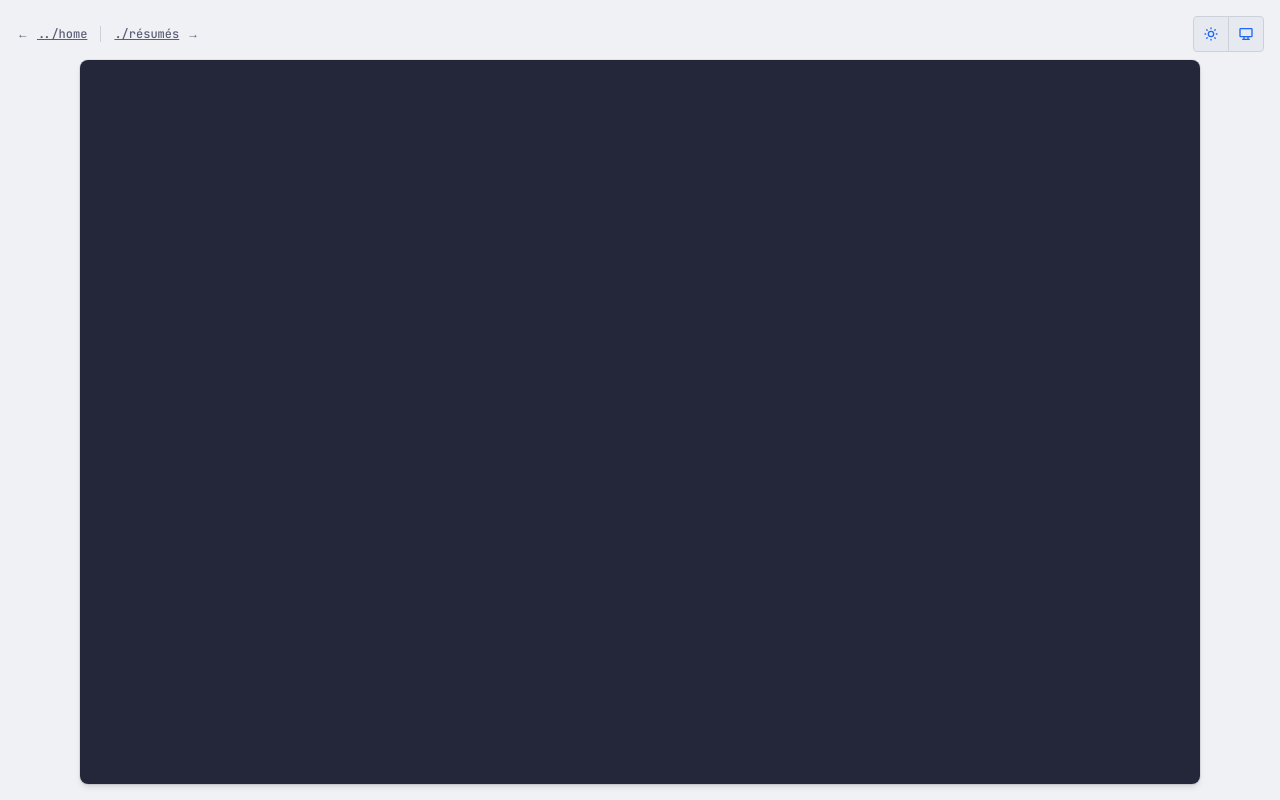
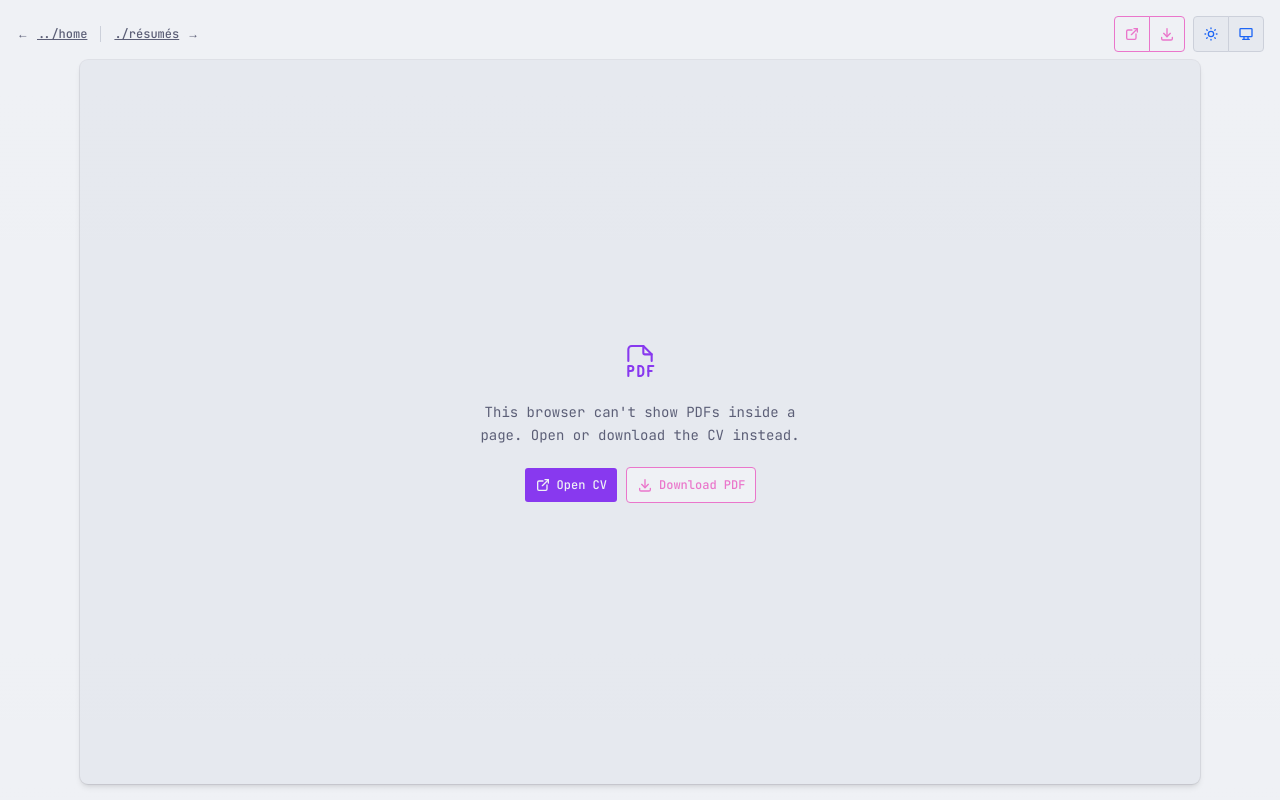
Before and after one commit to jeetsh4h/jeetsh4h-dev, a Next.js app: page /pdf in a window 1280 px wide. Shown: the top 800 px of the page. Built offline with nearby package versions, Linux system fonts and the light colour scheme; a web font is replaced by a local one.

Commit message:
feat(pdf): add viewer fallback and CV actions

```diff
--- a/app/pdf/page.tsx
+++ b/app/pdf/page.tsx
@@ -1,8 +1,15 @@
 import type { Metadata } from "next";
 import { Button } from "@/components/ui/button";
 import Link from "next/link";
+import { IconDownload, IconExternalLink } from "@tabler/icons-react";
 import PDFViewer from "@/components/pdf-viewer";
 import ThemeToggle from "@/components/theme-toggle";
+import {
+  Tooltip,
+  TooltipContent,
+  TooltipTrigger,
+} from "@/components/ui/tooltip";
+import { CV_DOWNLOAD_FILENAME, CV_PATH } from "@/lib/cv";
 
 export const metadata: Metadata = {
   title: "CV",
@@ -19,7 +26,7 @@ export default function PDFPage() {
       id="main-content"
       className="h-dvh flex flex-col"
     >
-      <div className="mx-auto flex w-full flex-none items-center justify-between px-4 pt-2 pb-2 md:p-4 md:pb-2">
+      <div className="mx-auto flex w-full flex-none items-center justify-between gap-2 px-4 pt-2 pb-2 md:p-4 md:pb-2">
         <nav
           aria-label="Page navigation"
           className="flex items-center gap-3"
@@ -51,13 +58,68 @@ export default function PDFPage() {
             <span className="underline">./résumés</span>
             <span
               aria-hidden="true"
-              className="transition-transform group-hover:translate-x-0.5"
+              className="hidden transition-transform group-hover:translate-x-0.5 min-[24rem]:inline"
             >
               →
             </span>
           </Button>
         </nav>
-        <ThemeToggle />
+        <div className="flex items-center gap-2">
+          <div className="flex">
+            <Tooltip>
+              <TooltipTrigger
+                render={
+                  <Button
+                    nativeButton={false}
+                    render={
+                      <a
+                        href={CV_PATH}
+                        target="_blank"
+                        rel="noopener noreferrer"
+                      />
+                    }
+                    variant="secondary"
+                    size="icon-lg"
+                    className="rounded-r-none"
+                    aria-label="Open CV in a new tab"
+                  >
+                    <IconExternalLink
+                      className="size-4"
+                      aria-hidden="true"
+                    />
+                  </Button>
+                }
+              />
+              <TooltipContent side="bottom">Open CV</TooltipContent>
+            </Tooltip>
+            <Tooltip>
+              <TooltipTrigger
+                render={
+                  <Button
+                    nativeButton={false}
+                    render={
+                      <a
+                        href={CV_PATH}
+                        download={CV_DOWNLOAD_FILENAME}
+                      />
+                    }
+                    variant="secondary"
+                    size="icon-lg"
+                    className="-ml-px rounded-l-none"
+                    aria-label="Download CV PDF"
+                  >
+                    <IconDownload
+                      className="size-4"
+                      aria-hidden="true"
+                    />
+                  </Button>
+                }
+              />
+              <TooltipContent side="bottom">Download PDF</TooltipContent>
+            </Tooltip>
+          </div>
+          <ThemeToggle />
+        </div>
       </div>
       <div className="mx-auto min-h-0 w-full max-w-6xl flex-1 px-4 pb-4">
         <PDFViewer />
--- a/components/pdf-viewer.tsx
+++ b/components/pdf-viewer.tsx
@@ -1,13 +1,101 @@
+"use client";
+
+import { useSyncExternalStore } from "react";
+import {
+  IconDownload,
+  IconExternalLink,
+  IconFileTypePdf,
+} from "@tabler/icons-react";
+
+import { Button } from "./ui/button";
 import { Card } from "./ui/card";
+import { CV_DOWNLOAD_FILENAME, CV_PATH } from "@/lib/cv";
+
+function subscribe() {
+  return () => {};
+}
+
+// Browsers without a built-in PDF viewer (e.g. Android Chrome) render an
+// empty iframe and download the file instead, so they get links.
+function getCanShowPdf() {
+  return navigator.pdfViewerEnabled !== false;
+}
+
+// Unknown during prerender; the iframe waits for the client so unsupported
+// browsers never start a download.
+function getServerCanShowPdf() {
+  return null;
+}
+
+function PdfFallback() {
+  return (
+    <div className="flex size-full flex-col items-center justify-center gap-5 p-6 text-center font-mono">
+      <IconFileTypePdf
+        className="size-10 text-primary"
+        stroke={1.25}
+        aria-hidden="true"
+      />
+      <p className="max-w-xs text-sm leading-relaxed text-muted-foreground">
+        This browser can&apos;t show PDFs inside a page. Open or download the CV
+        instead.
+      </p>
+      <div className="flex flex-wrap justify-center gap-2">
+        <Button
+          nativeButton={false}
+          render={
+            <a
+              href={CV_PATH}
+              target="_blank"
+              rel="noopener noreferrer"
+            />
+          }
+          size="lg"
+        >
+          <IconExternalLink
+            className="size-4"
+            aria-hidden="true"
+          />
+          <span>Open CV</span>
+        </Button>
+        <Button
+          nativeButton={false}
+          render={
+            <a
+              href={CV_PATH}
+              download={CV_DOWNLOAD_FILENAME}
+            />
+          }
+          variant="secondary"
+          size="lg"
+        >
+          <IconDownload
+            className="size-4"
+            aria-hidden="true"
+          />
+          <span>Download PDF</span>
+        </Button>
+      </div>
+    </div>
+  );
+}
 
 export default function PDFViewer() {
+  const canShowPdf = useSyncExternalStore<boolean | null>(
+    subscribe,
+    getCanShowPdf,
+    getServerCanShowPdf,
+  );
+
   return (
     <Card className="size-full overflow-hidden min-h-0 p-0 gap-0 relative rounded-sm shadow-md">
-      <iframe
-        src="/cv.pdf#page=1&zoom=100,24&pagemode=none"
-        title="CV"
-        className="size-full border-0"
-      />
+      {canShowPdf === true && (
+        <iframe
+          src={`${CV_PATH}#page=1&zoom=100,24&pagemode=none`}
+          title="CV"
+          className="size-full border-0"
+        />
+      )}
+      {canShowPdf === false && <PdfFallback />}
     </Card>
   );
 }
--- a/components/terminal/pdf.tsx
+++ b/components/terminal/pdf.tsx
@@ -5,7 +5,7 @@ import {
 } from "@tabler/icons-react";
 import Link from "next/link";
 
-const CV_PATH = "/cv.pdf";
+import { CV_DOWNLOAD_FILENAME, CV_PATH } from "@/lib/cv";
 
 export default function Pdf() {
   return (
@@ -43,7 +43,7 @@ export default function Pdf() {
         </Link>
         <Link
           href={CV_PATH}
-          download="Jeet_Shah_CV.pdf"
+          download={CV_DOWNLOAD_FILENAME}
           className="inline-flex items-center gap-1.5 text-accent underline decoration-accent/40 underline-offset-2 hover:decoration-2 hover:decoration-accent"
         >
           Download PDF
--- /dev/null
+++ b/lib/cv.ts
@@ -0,0 +1,2 @@
+export const CV_PATH = "/cv.pdf";
+export const CV_DOWNLOAD_FILENAME = "Jeet_Shah_CV.pdf";
```
